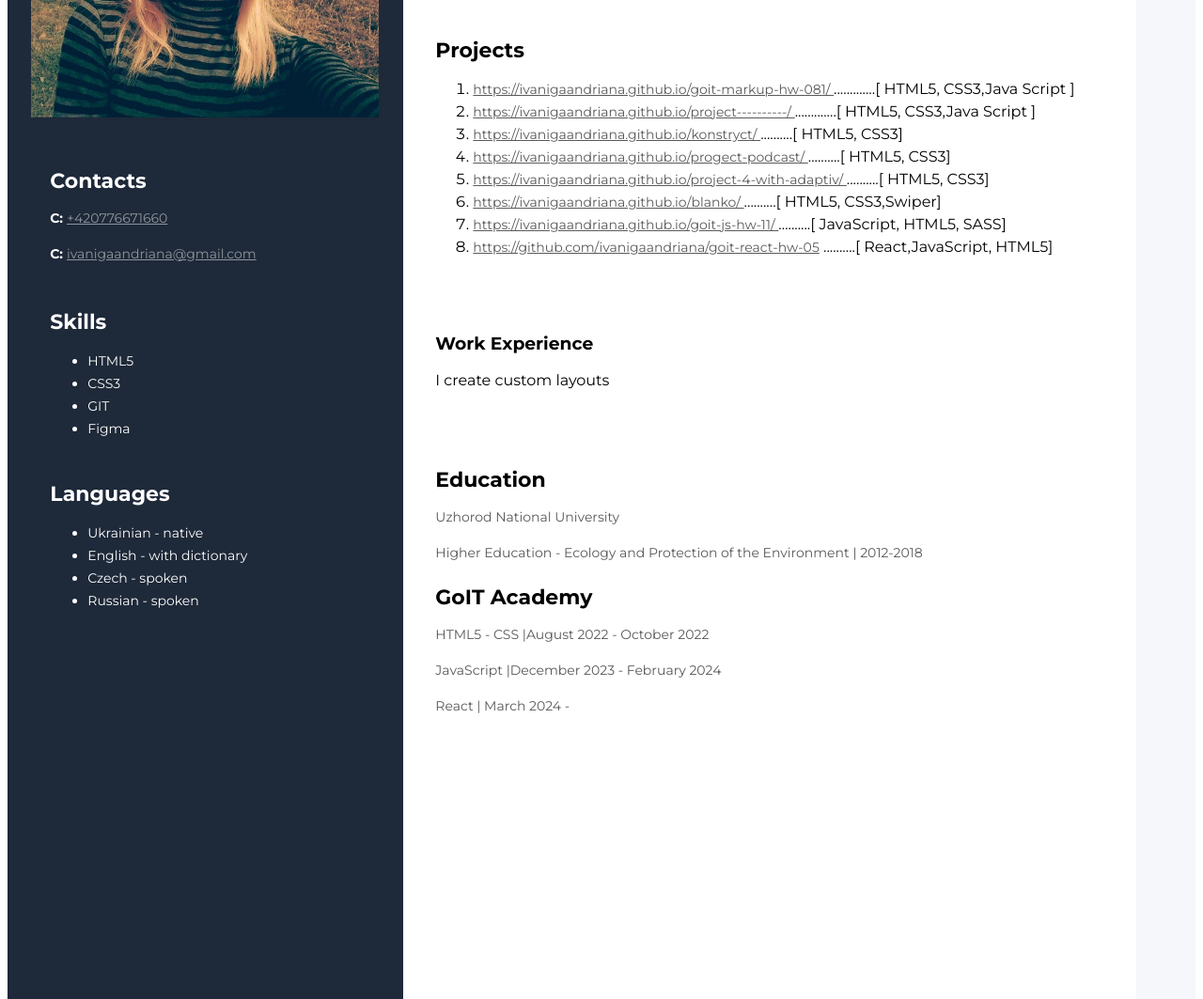
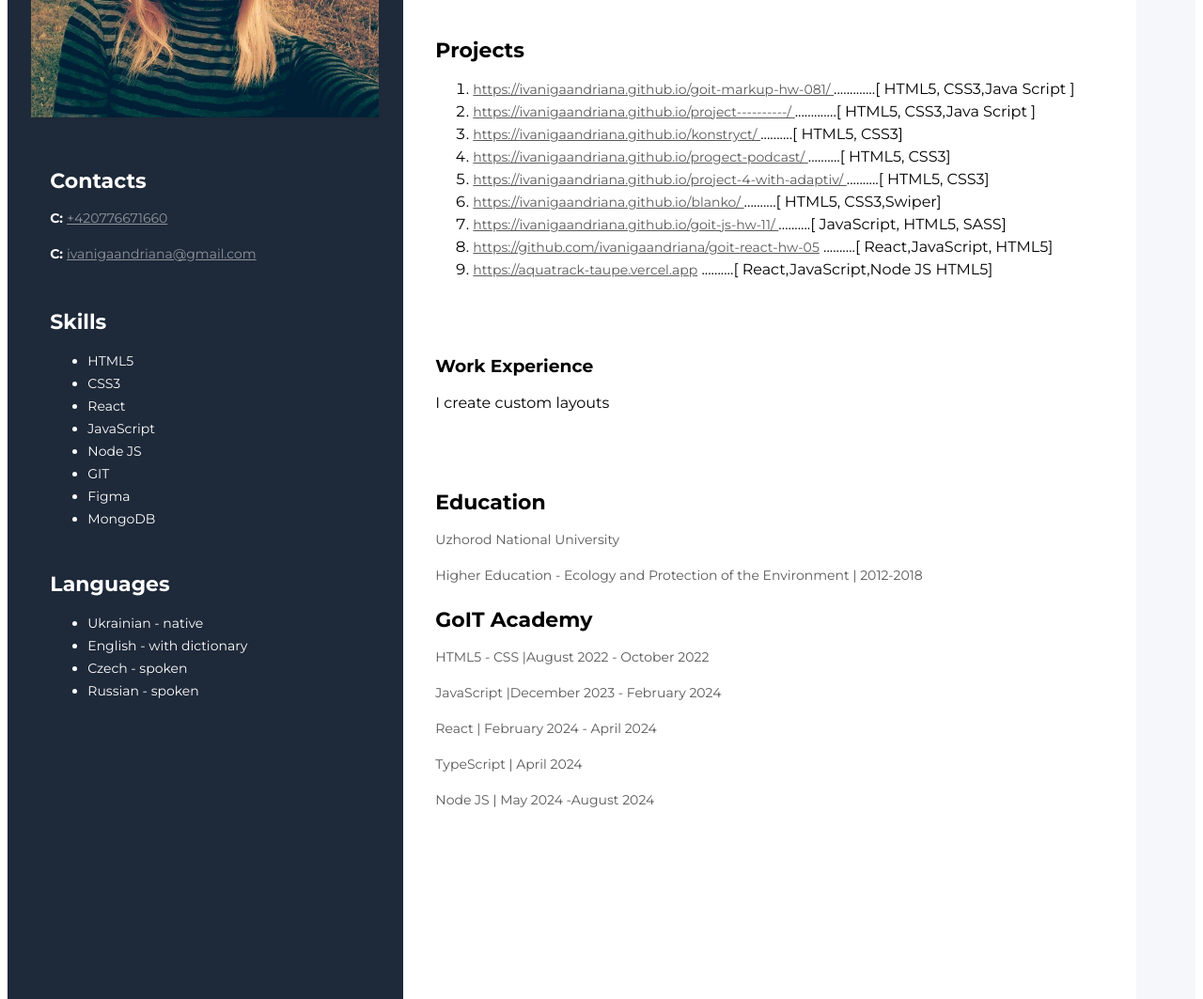
Before and after one commit to ivanigaandriana/Resume, a plain HTML site: page index.html in a window 1280 px wide. Shown: the part 289-1352 px from the top of the page at 94% size. Drawn offline with Linux system fonts and the light colour scheme; a web font is replaced by a local one.

Commit message:
change saidbar

```diff
--- a/index.html
+++ b/index.html
@@ -60,6 +60,10 @@
                         <a target="_blank" href="https://github.com/ivanigaandriana/goit-react-hw-05"> https://github.com/ivanigaandriana/goit-react-hw-05</a>
                         ..........<span class="line-bleak">[</span> React,JavaScript, HTML5<span class="line-bleak">]</span>
                             </li>
+                            <li class="progect__item">
+                                <a target="_blank" href="https://aquatrack-taupe.vercel.app"> https://aquatrack-taupe.vercel.app</a>
+                                ..........<span class="line-bleak">[</span> React,JavaScript,Node JS HTML5<span class="line-bleak">]</span>
+                                    </li>
         </ol>
                 </div>
                 <!--Work Experience-->
@@ -75,7 +79,9 @@
                     <h3 class="education__title">GoIT Academy</h3>
                     <p class="education__text" >HTML5 - CSS <span>|</span>August 2022 - October 2022 </p>
                     <p class="education__text" >JavaScript <span>|</span>December 2023 - February 2024 </p>
-                    <p class="education__text" >React <span>|</span> March 2024 - </p>
+                    <p class="education__text" >React <span>|</span> February 2024 - April 2024 </p>
+                    <p class="education__text" >TypeScript <span>|</span> April 2024 </p>
+                    <p class="education__text" >Node JS <span>|</span> May 2024 -August 2024 </p>
                 </div> </div>
         <!--Saidebar-->
         <div class="saidbar">
@@ -96,8 +102,12 @@
                 <ul class="saidbar__list">
                     <li class="saidbar__item">HTML5</li>
                     <li class="saidbar__item">CSS3</li>
+                    <li class="saidbar__item">React</li>
+                    <li class="saidbar__item">JavaScript</li>
+                    <li class="saidbar__item">Node JS</li>
                     <li class="saidbar__item">GIT</li>
                     <li class="saidbar__item">Figma</li>
+                    <li class="saidbar__item">MongoDB</li>
                 </ul>
             </div>
             <div>
```
